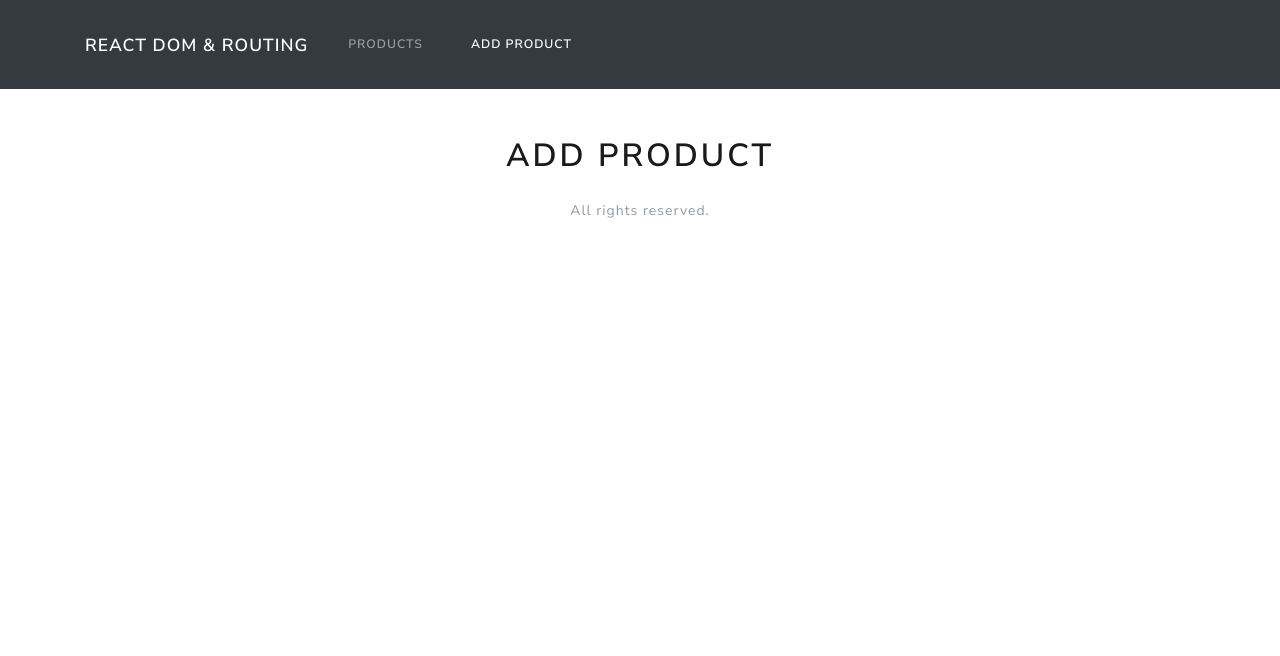
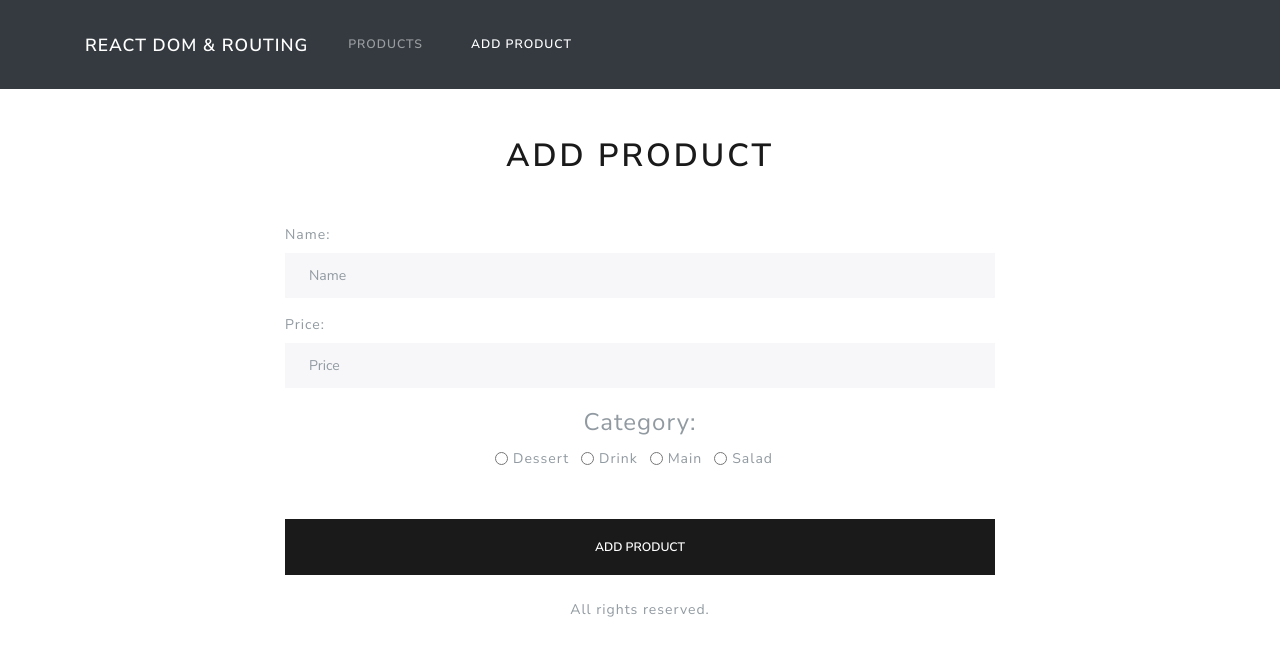
Before and after one commit to miguelopezv/product-inventary, a React (Create React App) app: page /add-product in a window 1280 px wide. Shown: the top 656 px of the page. Built offline with nearby package versions, Linux system fonts and the light colour scheme; no server answers.

Commit message:
form and state to add product

```diff
--- a/src/components/AddProduct.js
+++ b/src/components/AddProduct.js
@@ -1,5 +1,96 @@
-import React from 'react';
+import React, { useState } from 'react';
 
-const AddProduct = () => <h1 className="text-center">Add Product</h1>;
+const AddProduct = () => {
+  const initialProduct = { name: '', price: 0, category: undefined };
+  const [product, setProduct] = useState(initialProduct);
+
+  const onChangeHandler = e => {
+    setProduct({
+      ...product,
+      [e.target.name]: e.target.value
+    });
+  };
+
+  return (
+    <div className="col-md-8 mx-auto">
+      <h1 className="text-center">Add Product</h1>
+      <form className="mt-5">
+        <div className="form-group">
+          <label>Name:</label>
+          <input
+            type="text"
+            className="form-control"
+            name="name"
+            placeholder="Name"
+            onChange={e => onChangeHandler(e)}
+          />
+        </div>
+
+        <div className="form-group">
+          <label>Price:</label>
+          <input
+            type="number"
+            className="form-control"
+            name="price"
+            placeholder="Price"
+            onChange={e => onChangeHandler(e)}
+          />
+        </div>
+
+        <legend className="text-center">Category:</legend>
+        <div className="text-center">
+          <div className="form-check form-check-inline">
+            <input
+              className="form-check-input"
+              type="radio"
+              name="category"
+              value="dessert"
+              onChange={e => onChangeHandler(e)}
+            />
+            <label className="form-check-label">Dessert</label>
+          </div>
+          <div className="form-check form-check-inline">
+            <input
+              className="form-check-input"
+              type="radio"
+              name="category"
+              value="drink"
+              onChange={e => onChangeHandler(e)}
+            />
+            <label className="form-check-label">Drink</label>
+          </div>
+
+          <div className="form-check form-check-inline">
+            <input
+              className="form-check-input"
+              type="radio"
+              name="category"
+              value="main"
+              onChange={e => onChangeHandler(e)}
+            />
+            <label className="form-check-label">Main</label>
+          </div>
+
+          <div className="form-check form-check-inline">
+            <input
+              className="form-check-input"
+              type="radio"
+              name="category"
+              value="salad"
+              onChange={e => onChangeHandler(e)}
+            />
+            <label className="form-check-label">Salad</label>
+          </div>
+        </div>
+
+        <input
+          type="submit"
+          className="font-weight-bold text-uppercase mt-5 btn btn-primary btn-block py-3"
+          value="Add Product"
+        />
+      </form>
+    </div>
+  );
+};
 
 export default AddProduct;
```
